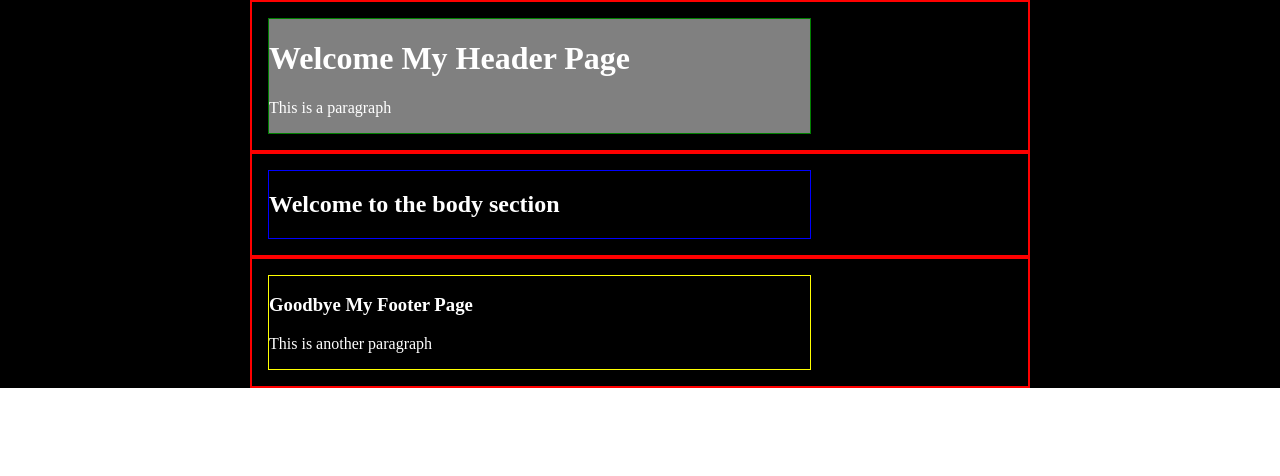
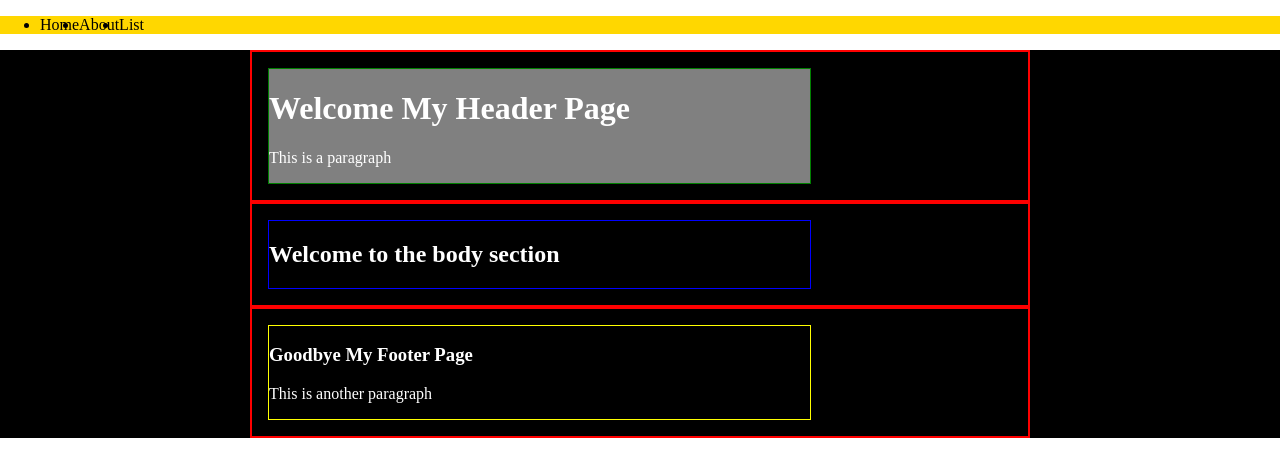
Before and after one commit to Daniel-Williams-ux/React_by_meta, a React (Vite) app: page / in a window 1280 px wide. Shown: the top 476 px of the page. Built offline with nearby package versions, Linux system fonts and the light colour scheme.

Commit message:
Inline styling and attributes

```diff
--- a/src/App.css
+++ b/src/App.css
@@ -40,5 +40,9 @@ body {
   width: 70%;
   border: 1px solid yellow;
   margin: 1em;
+}
 
-}
+Ul {
+ display: flex;
+  list-item: none;
+  }
--- a/src/App.jsx
+++ b/src/App.jsx
@@ -1,4 +1,5 @@
 import Heading from './components/Heading';
+import Nav from './components/Nav';
 import Main from './components/Main';
 import Footer from './components/Footer';
 import './App.css'
@@ -6,6 +7,7 @@ import './App.css'
 export default function App() {
   return (
     <div>
+     <Nav />
      <Heading greet="Welcome" />
      <Main content="Welcome to the body section" />
      <Footer greet="Goodbye" />
--- /dev/null
+++ b/src/components/Nav.jsx
@@ -0,0 +1,18 @@
+function Nav() {
+ const navLinks = {
+  background: "gold",
+ }
+  return (
+   <>
+    <nav style={navLinks}>
+      <ul>
+       <li>Home</li>
+       <li>About</li>
+       <li>List</li>
+     </ul>
+    </nav>
+   </>
+  )
+}
+
+export default Nav;
```
